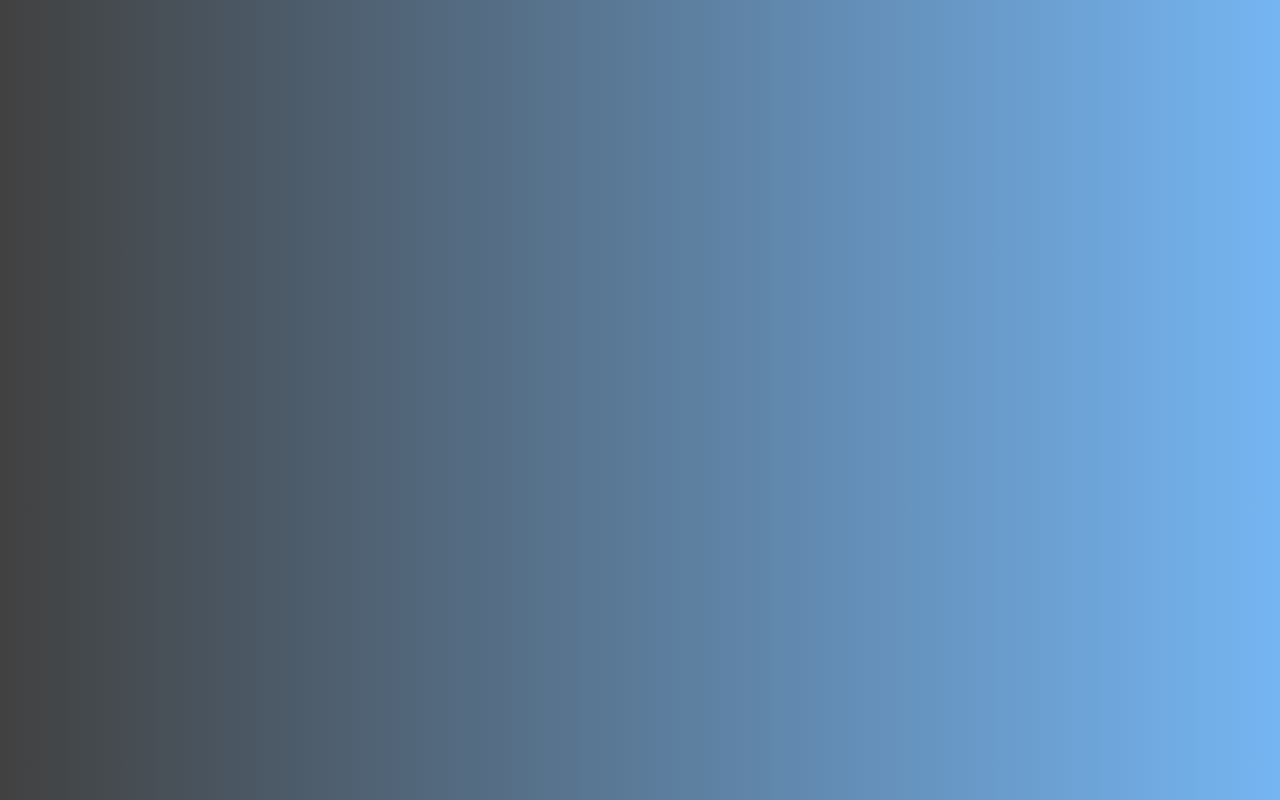
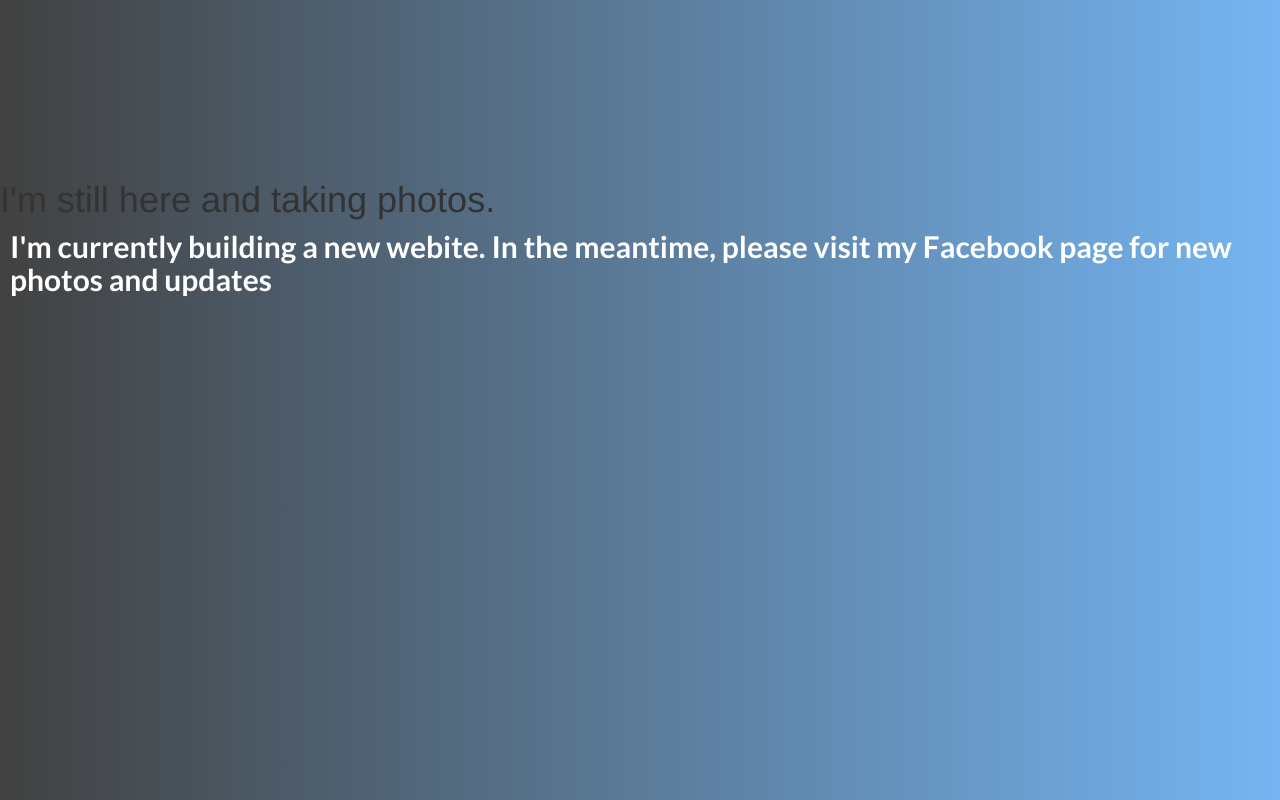
Before and after one commit to doulosiyxy/ornis, a plain HTML site: page index.html in a window 1280 px wide. Drawn offline with nearby package versions, Linux system fonts and the light colour scheme.

Commit message:
Update index.html

```diff
--- a/index.html
+++ b/index.html
@@ -48,9 +48,11 @@
     </div>
   </section>
 
-  <!-- main content
+  <!-- main content -->
   <div class="projects">
-    <div class="project-rows bottom">
+    <h1>I'm still here and taking photos.</h1>
+    <h2>I'm currently building a new webite. In the meantime, please visit my Facebook page for new photos and updates</h2>
+    <!-- <div class="project-rows bottom">
       <div class="project-figure one">
         <h2>Project Timothy</h2>
         <p>A simple website & online diary to connect people to training in Africa.</p>
@@ -72,8 +74,8 @@
          <h2>Wycliffe</h2>
          <p>My current project: redesign & login functionality.</p>
          <img src="assets/wic-icon.svg"></div>
-       </div>
-     </div> -->
+       </div> -->
+     </div>
 
 
   <footer id="home-footer">
```
